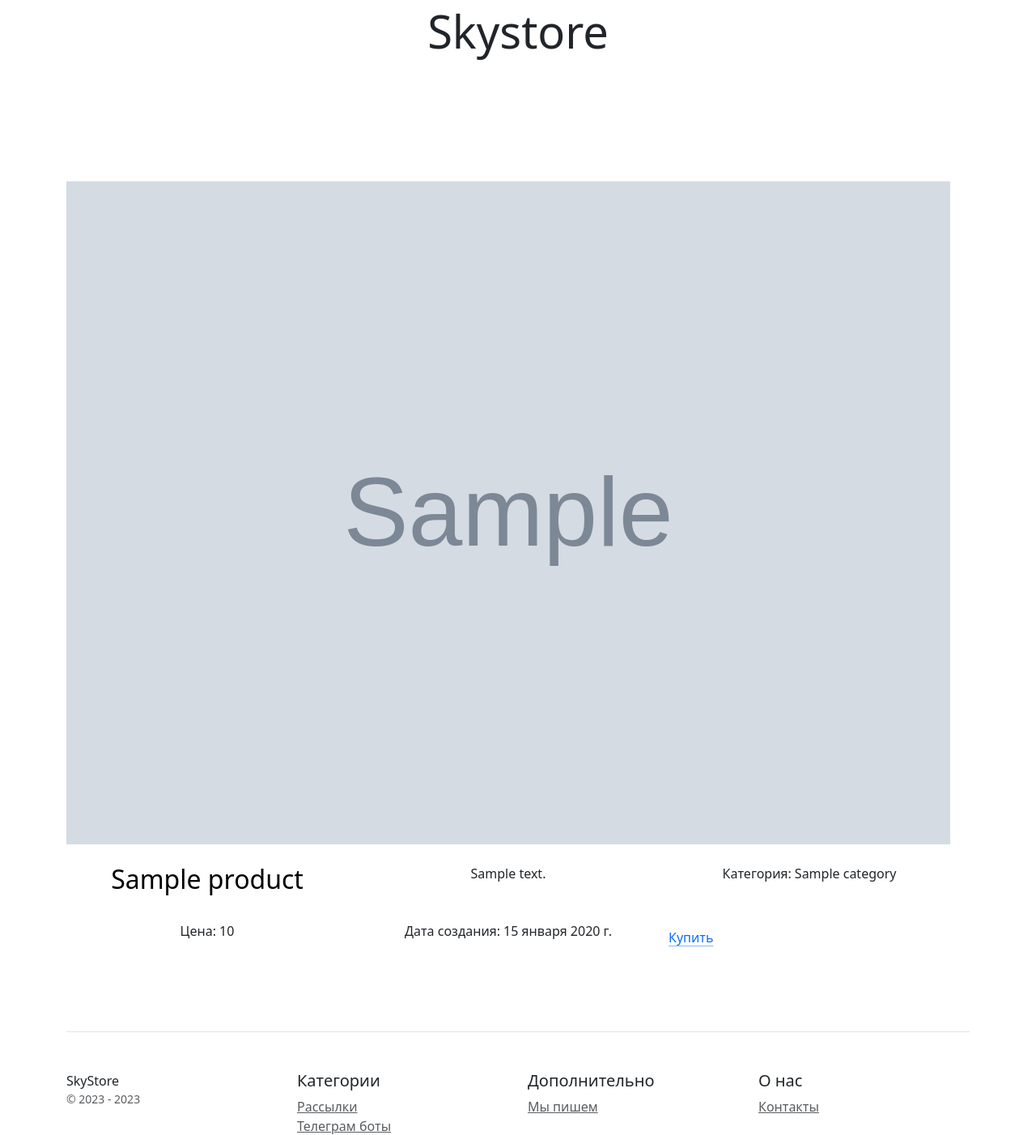
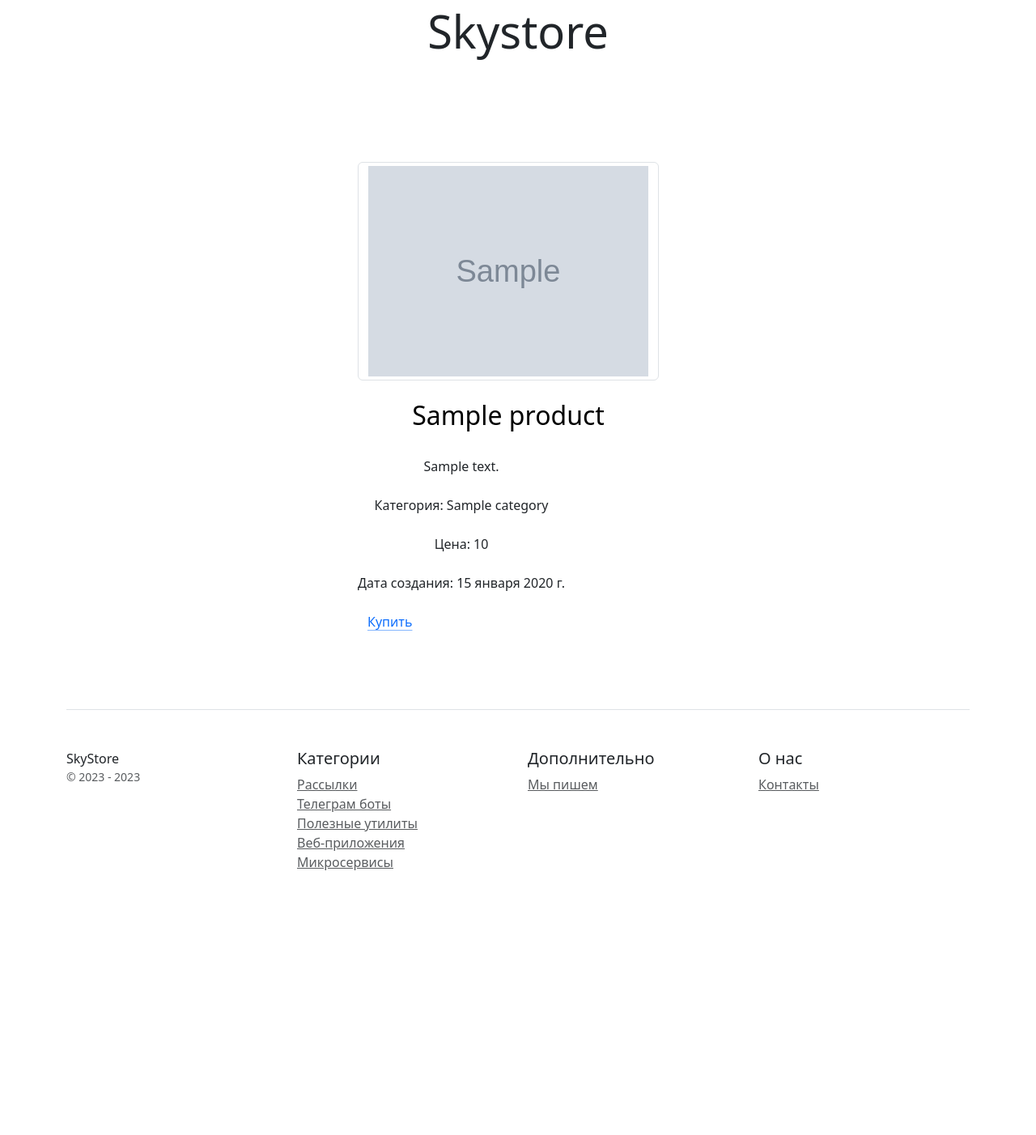
Before and after one commit to Nasssttasia/prj_django, a Django app: page /1/product/ in a window 1280 px wide. Shown: the part 134-1536 px from the top of the page at 81% size. After the commit the page ends 1209 px from the top, so only its background shows below. Run offline with Django 4.2, Linux system fonts and the light colour scheme; tables that the repository leaves empty hold one stand-in row (values such as "Sample post"); grey boxes marked "Sample" are stand-in pictures; some libraries are stand-ins or nearby versions.

Commit message:
commit 6

```diff
--- a/catalog/templates/catalog/product.html
+++ b/catalog/templates/catalog/product.html
@@ -7,15 +7,21 @@
     </div>
     <!--<svg class="bd-placeholder-img card-img-top" width="100%" height="225" xmlns="http://www.w3.org/2000/svg" role="img" aria-label="Placeholder: Thumbnail" preserveAspectRatio="xMidYMid slice" focusable="false"><title>Placeholder</title><rect width="100%" height="100%" fill="#55595c"/><text x="50%" y="50%" fill="#eceeef" dy=".3em">{{ name }}</text></svg> -->
 
-    <img class="card-img-top"
+    <img class="img-fluid img-thumbnail"
+         src="{{ object.image|mymedia }}"
 
-         src="{{ object.image|mymedia }}"
          alt="Card image cap">
-    <h3 class="fs-2 text-body-emphasis">{{ object.title }}</h3>
-    <p>{{ object.description }}</p>
-    <p>Категория: {{ object.category }}</p>
-    <p>Цена: {{ object.price }}</p>
-    <p>Дата создания: {{ object.date_of_creation }}</p>
+    <div class=“”></div>
+    <div class=“”></div>
+    <div class=“”><h3 class="fs-2 text-body-emphasis">{{ object.title }}</h3></div>
+    <div class=“”></div>
+    <div class=“”></div>
+    <br>{{ object.description }}</br>
+    <br>Категория: {{ object.category }}</br>
+    <br>Цена: {{ object.price }}</br>
+    <br>Дата создания: {{ object.date_of_creation }}</br>
+    <div class=“”></div>
+    <div class=“”></div>
     <a href="#" class="icon-link">
         Купить
     </a>
```
